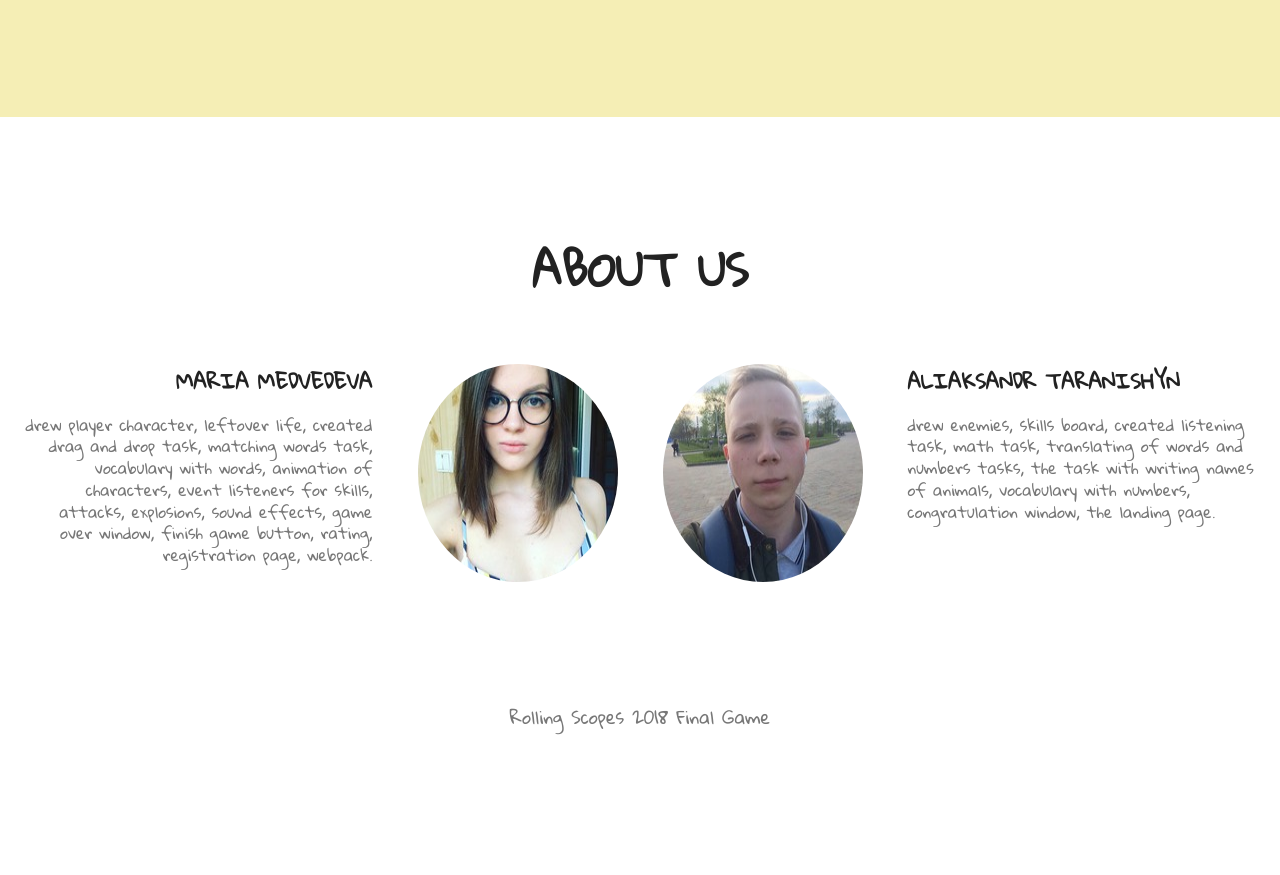
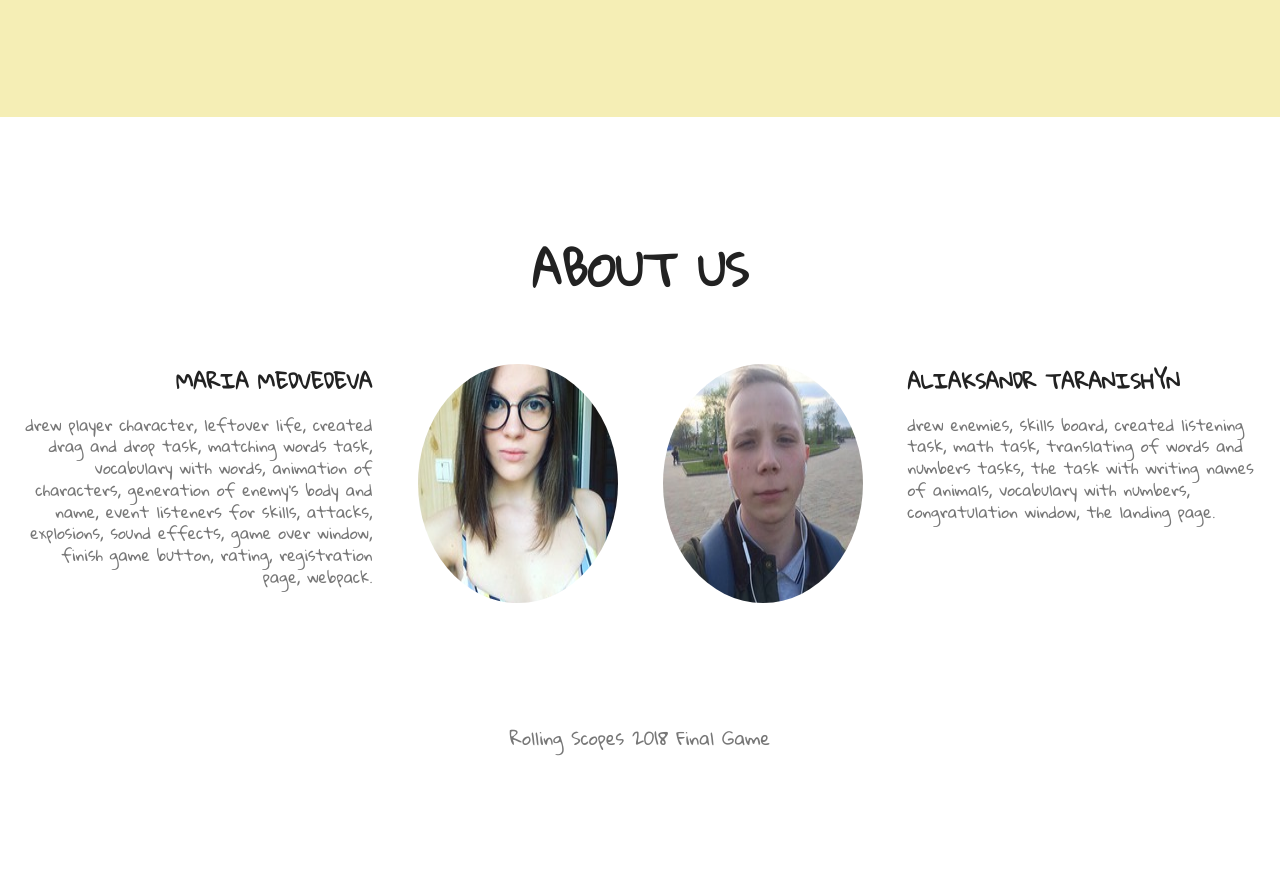
Before and after one commit to MedvedevaM/Final_game, a plain HTML site: page index.html in a window 1280 px wide. Shown: the part 2076-2951 px from the top of the page. Before the commit the page ends 2930 px from the top, so only its background shows below. Drawn offline with Linux system fonts and the light colour scheme.

Commit message:
add some correction in the text

```diff
--- a/index.html
+++ b/index.html
@@ -83,7 +83,7 @@
         <div class="about_us">
             <div class="us right">
               <h3>Maria Medvedeva</h3>
-              <p>drew player character, leftover life, created drag and drop task, matching words task, vocabulary with words, animation of characters, event listeners for skills, attacks, explosions, sound effects, game over window, finish game button, rating, registration page, webpack.</p>
+              <p>drew player character, leftover life, created drag and drop task, matching words task, vocabulary with words, animation of characters, generation of enemy's body and name, event listeners for skills, attacks, explosions, sound effects, game over window, finish game button, rating, registration page, webpack.</p>
             </div>
             <img class="radius" src="game/landing-page/img/masha1.jpg" alt="">
             <img class="radius" src="game/landing-page/img/sasha2.jpg" alt="">
```
